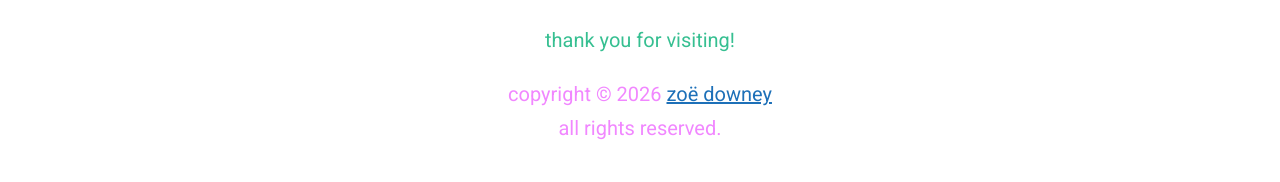
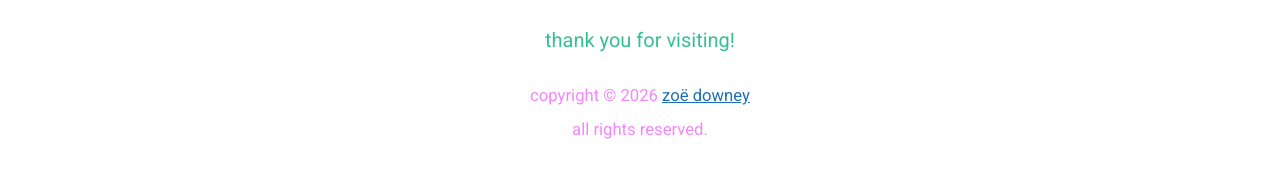
Before and after one commit to zoeurl/zoedowney.github.io, a Jekyll site: the page built from index.html, in a window 1280 px wide. Shown: the part 1346-1528 px from the top of the page. Built offline with Jekyll 4.4.1, drawn with Linux system fonts in a browser that asks for light colours.

Commit message:
Update photography.md

```diff
--- a/_layouts/photography.md
+++ b/_layouts/photography.md
@@ -36,8 +36,8 @@
 <footer>
 	<center><figure><img src="/assets/favicon/zoe-favicon.png" width="100" height="100"></figure><font color="#36bf91">thank you for visiting!</font></center>
             <p class="meta">
-            <center><font color="#f187ff">copyright © {{ site.time | date: '%Y' }} <a href="/">{{site.author}}</a>
-				<br>all rights reserved.</font></center>
+            <center><small><font color="#f187ff">copyright © {{ site.time | date: '%Y' }} <a href="/">{{site.author}}</a>
+				<br>all rights reserved.</font></small></center>
             </p>
         </footer>
 
```
